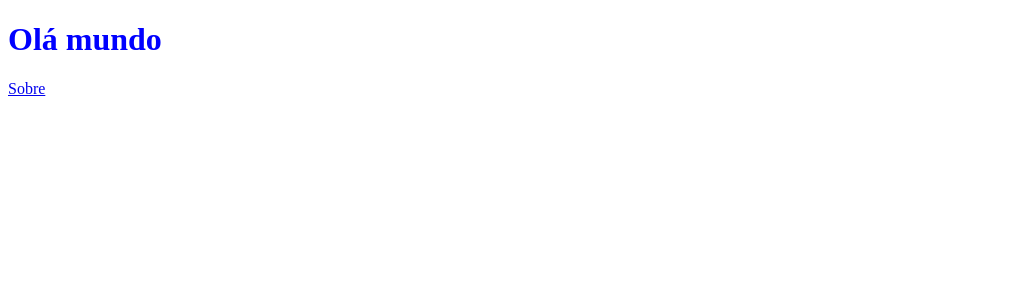
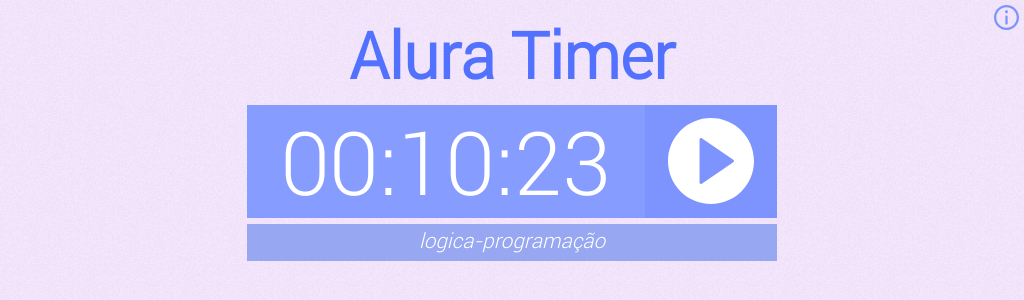
Before and after one commit to LucianoVirmes/timerElectron, an Electron app: page alura-electron/app/index.html in a window 1024 px wide. Drawn offline with nearby package versions, Linux system fonts and the light colour scheme.

Commit message:
alterações feitas no css e html, adicionado momentjs para trabalhar com tempo e implementado um contador de segundos ao cronometro

```diff
--- /dev/null
+++ b/alura-electron/app/css/index.css
@@ -0,0 +1,104 @@
+@font-face {
+     font-family: Roboto;
+     src: url(../fonts/Roboto/Roboto-Light.ttf) format('truetype');;
+}
+
+*{
+    margin: 0;
+    padding: 0;
+    box-sizing: border-box;
+}
+html, body {
+   height: 100%;
+   width: 100%;
+   font-family: 'Roboto', sans-serif;
+   background: url(../img/texture.png) top left repeat;
+}
+.titulo{
+    color: #5271FF;
+    text-transform: capitalize;
+    text-align: center;
+    font-size: 4em;
+    position: relative;
+    top: 20px;
+}
+.timer{
+    width: 530px;
+    margin: 0 auto;
+    height: 150px;
+    margin-top: 30px;
+}
+
+.relogio{
+    display: inline-block;
+    width: 75%;
+    text-align: center;
+    height: 75%;
+    vertical-align: top;
+    background-color: #879CFF;
+}
+
+.controles{
+    width: 25%;
+    height: 75%;
+    /*margin-bottom: 5px;*/
+    display: inline-block;
+    background-color: #7D94FF;
+
+}
+
+.botao-play{
+    width: 65%;
+    padding-top: 13px;
+    margin: 0 auto;
+    display: block;
+}
+.tempo{
+    font-size: 5.5em;
+    color: #FFFFFF;
+    display: inline-block;
+    padding-top: 8px;
+}
+
+.curso-container{
+    height: 25%;
+    width: 100%;
+    text-align: center;
+    margin-top: 2px;
+    background-color: #97A7F2;
+}
+
+.curso{
+    display: inline-block;
+    padding-top: 5px;
+    font-size: 1.3em;
+    font-style: italic;
+    color: #FFFFFF;
+}
+
+.container{
+    margin: 0 auto;
+    width: 100%;
+    height: 100%;
+}
+
+.botoes{
+    width: 30px;
+    display: block;
+    position: absolute;
+    right: 10px;
+    bottom: 10px;
+    padding-top: 20px;
+}
+
+.info-button{
+    width: 25px;
+}
+
+#link-sobre{
+    position: absolute;
+    height: 25px;
+    right: 5px;
+    top: 5px;
+    z-index: 1;
+}
--- /dev/null
+++ b/alura-electron/app/css/sobre.css
@@ -0,0 +1,11 @@
+.container{
+    text-align: center;
+}
+
+.container p {
+    margin: 5px 0;
+}
+
+.container img{
+    width: 50px;
+}
--- a/alura-electron/app/index.html
+++ b/alura-electron/app/index.html
@@ -1,15 +1,29 @@
 <!DOCTYPE html>
-<html lang="en">
+<html lang="pt-br">
 <head>
     <meta charset="UTF-8">
-    <meta name="viewport" content="width=device-width, initial-scale=1.0">
-    <meta http-equiv="X-UA-Compatible" content="ie=edge">
-    <title>Alura timer</title>
-    <link rel="stylesheet" href="css/style.css">
+    <title>Alura Timer</title>
+    <link rel="stylesheet" href="css/index.css">
 </head>
 <body>
-    <h1>Olá mundo</h1>
-    <a id="link-sobre" href="#">Sobre</a>
+    <section class="container">
+        <div id="link-sobre">
+            <img class="info-button" src="img/info-button.svg">
+        </div>
+        <h1 class="titulo">Alura Timer</h1>
+        <div class="timer">
+            <div class="relogio">
+                <span class="tempo">00:10:23</span>
+            </div><!--
+            --><div class='controles'>
+                <img class="botao-play" src="img/play-button.svg">
+            </div>
+            <div class="curso-container">
+                <span class="curso">logica-programação</span>
+            </div>
+        </div>
+
+    </section>
+    <script>require('./js/renderer')</script>
 </body>
-    <script src="js/renderer.js"></script>
 </html>
--- a/alura-electron/app/js/renderer.js
+++ b/alura-electron/app/js/renderer.js
@@ -1,7 +1,17 @@
 const {ipcRenderer} = require('electron');
+const timer = require('./timer');
 
 let linkSobre = document.querySelector('#link-sobre');
-
+let botaoPlay = document.querySelector('.botao-play');
+let tempo = document.querySelector('.tempo');
 linkSobre.addEventListener('click', () =>{
     ipcRenderer.send("abrir-janela-sobre");
 })
+
+let imgs = ['img/play-button.svg', 'img/stop-button.svg'];
+
+botaoPlay.addEventListener('click', () =>{
+    timer.iniciar(tempo);
+    imgs = imgs.reverse();
+    botaoPlay.src = imgs[0];
+})
--- /dev/null
+++ b/alura-electron/app/js/timer.js
@@ -0,0 +1,16 @@
+const moment = require('moment');
+let segundos;
+
+module.exports = {
+    iniciar(elemento){
+        let tempo = moment.duration(elemento.textContent);
+        segundos = tempo.asSeconds();
+
+        setInterval(() => {
+            segundos++;
+            elemento.textContent = this.segundosParaTempo(segundos);
+        }, 1000);
+    },segundosParaTempo(segundos){
+        return moment().startOf('day').seconds(segundos).format('HH:mm:ss');
+    }
+}
--- a/alura-electron/package.json
+++ b/alura-electron/package.json
@@ -10,6 +10,7 @@
   "author": "",
   "license": "ISC",
   "dependencies": {
-    "electron": "^1.6.1"
+    "electron": "^1.6.1",
+    "moment": "^2.17.1"
   }
 }
```
Also changed, not shown: alura-electron/app/sobre.html (+11 -8 lines), alura-electron/app/fonts/Roboto/Roboto-Light.ttf (added), alura-electron/app/img/icon.png (added), alura-electron/app/img/info-button.svg (added), alura-electron/app/img/play-button.svg (added), alura-electron/app/img/plus.svg (added), alura-electron/app/img/stop-button.svg (added), alura-electron/app/img/texture.png (added), 1 other file.
